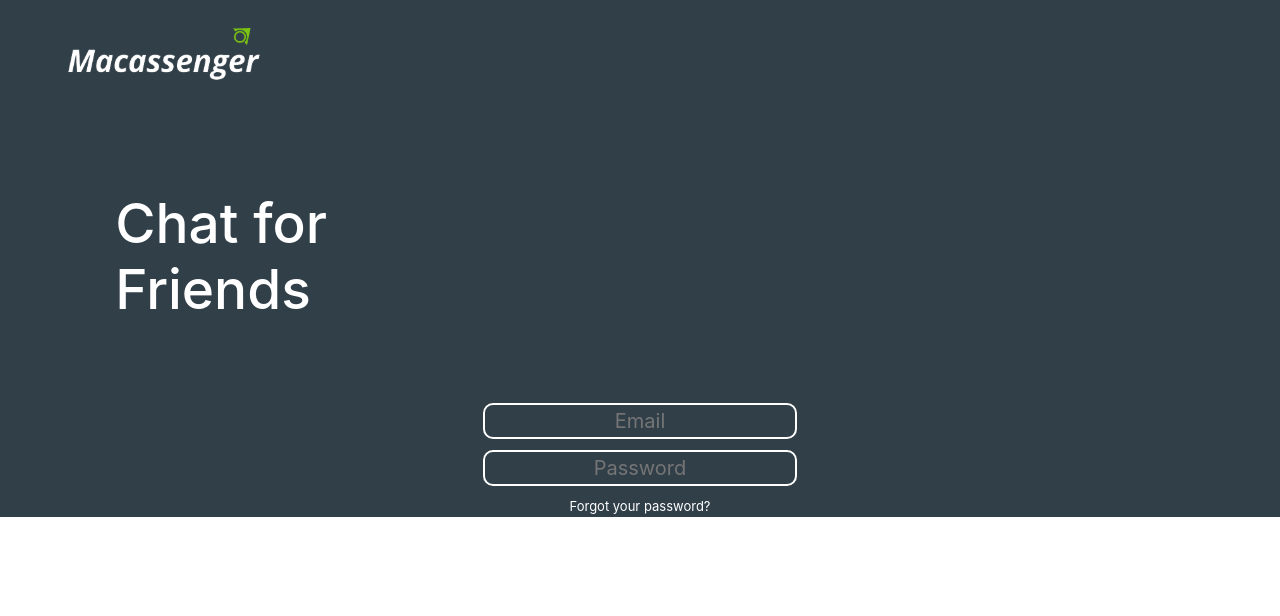
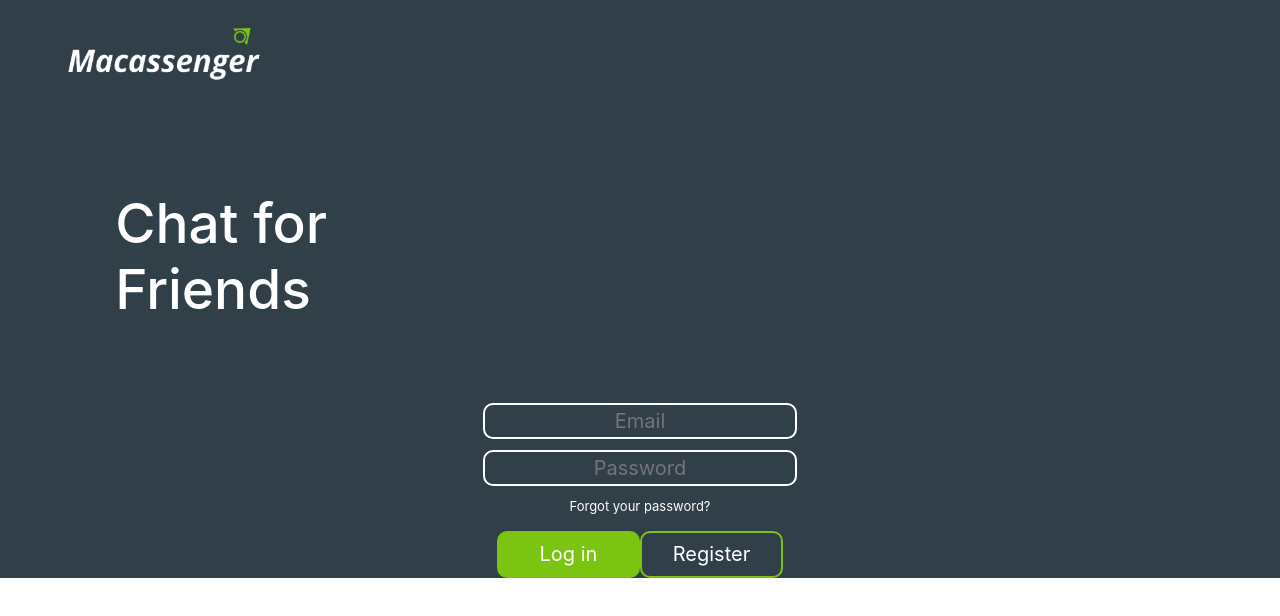
Before and after one commit to FariaSta/Macassenger, a Nuxt app: page / in a window 1280 px wide. Shown: the top 616 px of the page. Built offline with nearby package versions, Linux system fonts and the light colour scheme.

Commit message:
button ready

```diff
--- /dev/null
+++ b/components/ButtonFocus.vue
@@ -0,0 +1,21 @@
+<template>
+  <button class="ButtonFocus">
+      <slot />
+  </button>
+</template>
+
+<style scoped>
+
+    .ButtonFocus
+    {
+        width: 143px;
+        height: 47px;
+        border-radius: 10px;
+        background: #7BC411;
+        color: white;
+        border: none;
+        font-size: 20px;
+    }
+
+
+</style>
--- /dev/null
+++ b/components/ButtonNotFocus.vue
@@ -0,0 +1,21 @@
+<template>
+  <button class="ButtonNotFocus">
+      <slot />
+  </button>
+</template>
+
+<style scoped>
+
+    .ButtonNotFocus
+    {
+        width: 143px;
+        height: 47px;
+        border-radius: 10px;
+        background: none;
+        color: white;
+        border: 2px solid #7BC411;
+        font-size: 20px;
+    }
+
+
+</style>
--- a/pages/index.vue
+++ b/pages/index.vue
@@ -9,7 +9,14 @@
       <input-general type="email" placeholder="Email" />
       <input-general type="Password" placeholder="Password" />
       <span>Forgot your password?</span>
+      <div>
+        <button-focus>Log in</button-focus>
+        <button-not-focus>Register</button-not-focus>
+      </div>
     </form>
+
+
+
 
   </div>
 
@@ -48,6 +55,7 @@
   {
     color: white;
     font-size: 13px;
+    margin-bottom: 14px;
   }
 
 </style>
@@ -55,7 +63,9 @@
 <script>
 import MacaLogo from '../components/MacaLogo.vue'
 import InputGeneral from '../components/InputGeneral.vue'
+import ButtonFocus from '../components/ButtonFocus.vue'
+import ButtonNotFocus from '../components/ButtonNotFocus.vue'
 export default {
-  components: {MacaLogo, InputGeneral}
+  components: {MacaLogo, InputGeneral, ButtonFocus, ButtonNotFocus}
 }
 </script>
```
